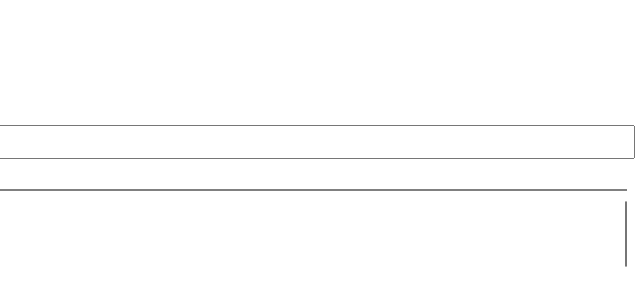
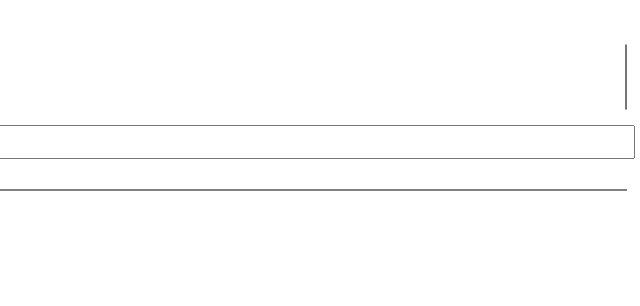
Before and after one commit to montagejs/fribble, a website: page ui/main.reel/main.html in a window 1280 px wide. Shown: the full height of the page, 640-1280 px from the left. Drawn offline with Linux system fonts and the light colour scheme.

Commit message:
Move expression list to top right corner

```diff
--- a/ui/main.reel/main.css
+++ b/ui/main.reel/main.css
@@ -36,6 +36,6 @@ section {
     font-size: 14pt;
 }
 
-.frbfiddle-Main-result-expressionList {
+.frbfiddle-Main-expressionList {
     float: right;
 }
--- a/ui/main.reel/main.html
+++ b/ui/main.reel/main.html
@@ -148,6 +148,8 @@
                 @<span class="frbfiddle-Main-objectSourceData-objectName">myData</span>
                 <textarea data-montage-id="myObjectData" class="frbfiddle-Main-objectSourceData-myData"></textarea>
             </div>
+            <select data-montage-id="expressionList" multiple="multiple" class="frbfiddle-Main-expressionList">
+            </select>
         </section>
         <section class="frbfiddle-Main-objectSourceData-frbExpression">
             <input type="text" data-montage-id="frbExpression">
@@ -158,8 +160,6 @@
             <div data-montage-id="frbCodeMirror" class="frbfiddle-Main-frbEditor"></div>
         </section>
         <section class="frbfiddle-Main-result">
-            <select data-montage-id="expressionList" multiple="multiple" class="frbfiddle-Main-result-expressionList">
-            </select>
             <pre data-montage-id="result"></pre>
         </section>
     </div>
```
